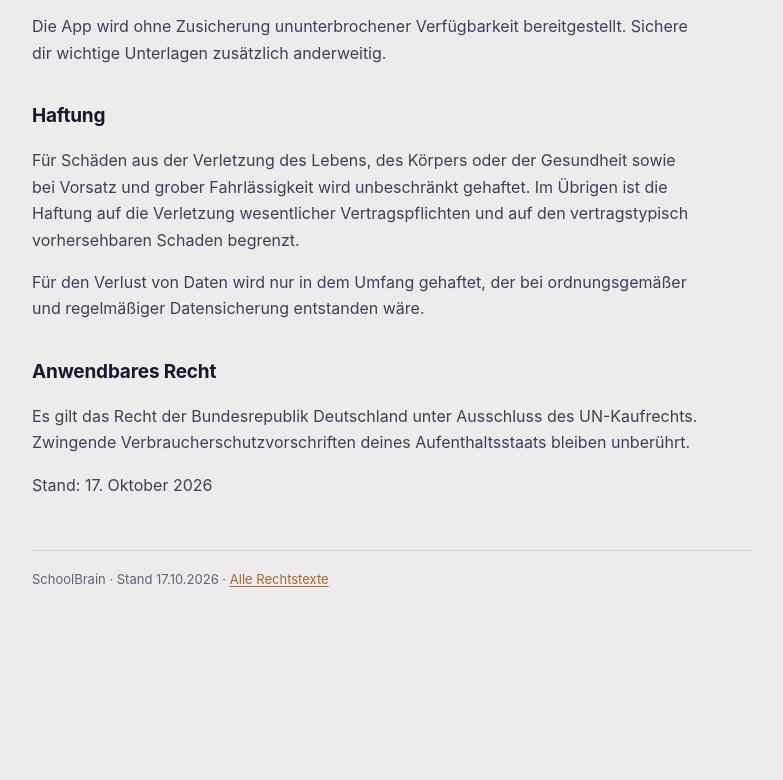
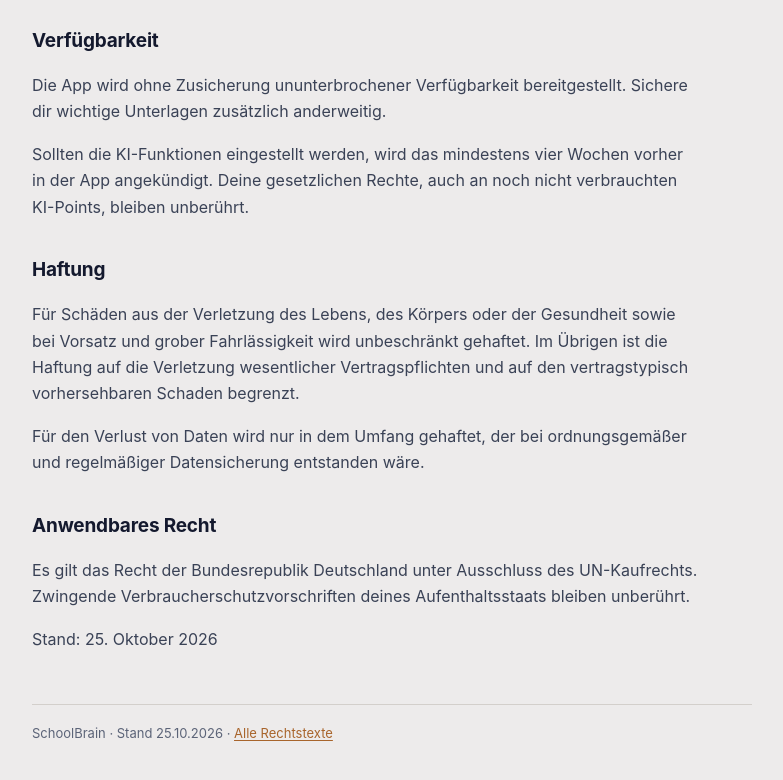
Before and after one commit to eric-kahrau-commits/schoolscanner-rechtliches, a plain HTML site: page nutzungsbedingungen.html in a window 1280 px wide. Shown: the part 2338-3118 px from the top of the page, without its empty margins (248-1031 px from the left). Before the commit the page ends 3009 px from the top, so only its background shows below. Drawn offline with Linux system fonts and the light colour scheme.

Commit message:
Add files via upload

```diff
--- a/nutzungsbedingungen.html
+++ b/nutzungsbedingungen.html
@@ -74,6 +74,7 @@ font-size:13px;color:var(--muted)}
 <li>Abgebucht wird je Anfrage nach dem <strong>tatsächlichen Verbrauch</strong> des Sprachmodells. Vor einer Anfrage wird ihr höchstmöglicher Preis kurz zurückgehalten und nach der Antwort verrechnet; reicht dein Guthaben dafür nicht, startet die Anfrage nicht.</li>
 <li>Angaben wie „etwa 110 Antworten“ und die Kosten, die vor einem Auftrag stehen, sind eine <strong>Schätzung</strong>. Wie viel eine Anfrage kostet, hängt von ihrer Länge ab.</li>
 <li>Gekaufte KI-Points <strong>verfallen nicht</strong>. Sie haben keinen Geldwert außerhalb der App und lassen sich nicht auszahlen. Weitergeben kannst du sie nur als <strong>Gutschein in der App</strong> (siehe unten).</li>
+<li>Den Kauf schließt du über den App Store ab; dafür gelten zusätzlich die Bedingungen von Apple, auch zum Widerrufsrecht.</li>
 <li>Erstattungen laufen über Apple. Wird ein Kauf erstattet, werden die Punkte daraus wieder abgezogen.</li>
 </ul>
 <h2>KI-Points verschenken</h2>
@@ -87,14 +88,15 @@ font-size:13px;color:var(--muted)}
 </ul>
 <h2>Verfügbarkeit</h2>
 <p>Die App wird ohne Zusicherung ununterbrochener Verfügbarkeit bereitgestellt. Sichere dir wichtige Unterlagen zusätzlich anderweitig.</p>
+<p>Sollten die KI-Funktionen eingestellt werden, wird das mindestens vier Wochen vorher in der App angekündigt. Deine gesetzlichen Rechte, auch an noch nicht verbrauchten KI-Points, bleiben unberührt.</p>
 <h2>Haftung</h2>
 <p>Für Schäden aus der Verletzung des Lebens, des Körpers oder der Gesundheit sowie bei Vorsatz und grober Fahrlässigkeit wird unbeschränkt gehaftet. Im Übrigen ist die Haftung auf die Verletzung wesentlicher Vertragspflichten und auf den vertragstypisch vorhersehbaren Schaden begrenzt.</p>
 <p>Für den Verlust von Daten wird nur in dem Umfang gehaftet, der bei ordnungsgemäßer und regelmäßiger Datensicherung entstanden wäre.</p>
 <h2>Anwendbares Recht</h2>
 <p>Es gilt das Recht der Bundesrepublik Deutschland unter Ausschluss des UN-Kaufrechts. Zwingende Verbraucherschutzvorschriften deines Aufenthaltsstaats bleiben unberührt.</p>
-<p>Stand: 17. Oktober 2026</p>
+<p>Stand: 25. Oktober 2026</p>
 
-<footer>SchoolBrain · Stand 17.10.2026 · <a href="index.html">Alle Rechtstexte</a></footer>
+<footer>SchoolBrain · Stand 25.10.2026 · <a href="index.html">Alle Rechtstexte</a></footer>
 </div>
 </body>
 </html>
```
Also changed, not shown: datenschutz.html (+4 -4 lines).
